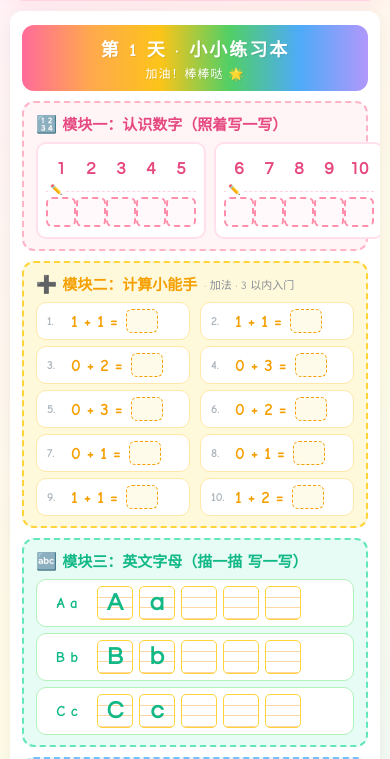
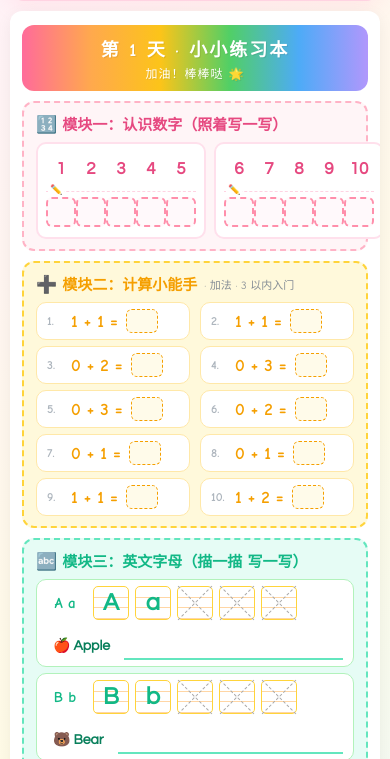
Before and after one commit to lvrice/suuny-homework, a plain HTML site: page index.html in a window 390 px wide. Shown: the part 85-844 px from the top of the page. Drawn offline with Linux system fonts and the light colour scheme.

Commit message:
feat: 模块三字母练习格改为对角引导线，单词书写格改为横线
- 字母练习空白格替换为 X 形虚线对角线引导
- 单词书写格从多个方框改为一条横线
- 新增 .four-line.diagonal 和 .word-line 样式

Made-with: Cursor

```diff
--- a/script.js
+++ b/script.js
@@ -104,8 +104,37 @@ function getMathThemeForDay(day) {
 }
 
 /* ============================================================
- * 模块三：英文字母
+ * 模块三：英文字母（每个字母配一个简单单词 + emoji）
  * ============================================================ */
+const LETTER_WORDS = {
+  A: { word: "Apple",    emoji: "🍎" },
+  B: { word: "Bear",     emoji: "🐻" },
+  C: { word: "Cat",      emoji: "🐱" },
+  D: { word: "Dog",      emoji: "🐶" },
+  E: { word: "Egg",      emoji: "🥚" },
+  F: { word: "Fish",     emoji: "🐟" },
+  G: { word: "Grape",    emoji: "🍇" },
+  H: { word: "Hat",      emoji: "🎩" },
+  I: { word: "Ice",      emoji: "🧊" },
+  J: { word: "Juice",    emoji: "🧃" },
+  K: { word: "Kite",     emoji: "🪁" },
+  L: { word: "Lion",     emoji: "🦁" },
+  M: { word: "Moon",     emoji: "🌙" },
+  N: { word: "Nose",     emoji: "👃" },
+  O: { word: "Orange",   emoji: "🍊" },
+  P: { word: "Pig",      emoji: "🐷" },
+  Q: { word: "Queen",    emoji: "👸" },
+  R: { word: "Rabbit",   emoji: "🐰" },
+  S: { word: "Sun",      emoji: "☀️" },
+  T: { word: "Tree",     emoji: "🌳" },
+  U: { word: "Umbrella", emoji: "☂️" },
+  V: { word: "Violin",   emoji: "🎻" },
+  W: { word: "Water",    emoji: "💧" },
+  X: { word: "Fox",      emoji: "🦊" },
+  Y: { word: "Yak",      emoji: "🐂" },
+  Z: { word: "Zebra",    emoji: "🦓" },
+};
+
 function getLettersForDay(day) {
   const start = CFG.letterStart;
   const end = CFG.letterEnd;
@@ -225,10 +254,12 @@ function renderMath(day) {
 
 function renderLetters(day) {
   const letters = getLettersForDay(day);
-  const blanks = Array(3).fill('<div class="four-line blank"></div>').join("");
+  const blanks = Array(3).fill('<div class="four-line diagonal"></div>').join("");
   return `
     <div class="letters-list">
-      ${letters.map(({ upper, lower }) => `
+      ${letters.map(({ upper, lower }) => {
+        const info = LETTER_WORDS[upper] || { word: "", emoji: "" };
+        return `
         <div class="letter-row">
           <div class="letter-label">${upper} ${lower}</div>
           <div class="four-line-row">
@@ -236,8 +267,10 @@ function renderLetters(day) {
             <div class="four-line demo">${lower}</div>
             ${blanks}
           </div>
+          <div class="letter-word">${info.emoji} ${info.word}</div>
+          <div class="word-line"></div>
         </div>
-      `).join("")}
+      `}).join("")}
     </div>
   `;
 }
--- a/styles.css
+++ b/styles.css
@@ -277,8 +277,27 @@ html, body {
   color: #12b886;
   font-weight: bold;
   flex-shrink: 0;
-  min-width: 32px;
+  min-width: 26px;
   text-align: center;
+}
+
+.letter-word {
+  font-size: 11px;
+  font-weight: bold;
+  color: #087f5b;
+  flex-shrink: 0;
+  text-align: center;
+  font-family: "Sassoon Primary", "Century Gothic", "Trebuchet MS", sans-serif;
+  white-space: nowrap;
+  margin-left: 4px;
+}
+
+.word-line {
+  flex: 1;
+  min-width: 40px;
+  height: 26px;
+  border-bottom: 2px solid #63e6be;
+  margin-left: 4px;
 }
 
 .four-line-row {
@@ -311,6 +330,26 @@ html, body {
 
 .four-line.demo { color: #12b886; }
 .four-line.blank { color: #cdd7e1; }
+
+.four-line.diagonal {
+  position: relative;
+  color: transparent;
+}
+
+.four-line.diagonal::before,
+.four-line.diagonal::after {
+  content: "";
+  position: absolute;
+  left: 50%;
+  top: 50%;
+  width: 141%;
+  height: 0;
+  border-top: 1px dashed #aaa;
+  transform-origin: center center;
+}
+
+.four-line.diagonal::before { transform: translate(-50%, -50%) rotate(45deg); }
+.four-line.diagonal::after  { transform: translate(-50%, -50%) rotate(-45deg); }
 
 /* ===== 模块四：汉字（米字格） ===== */
 .chars-list {
@@ -1007,7 +1046,21 @@ html, body {
 
   .letter-label {
     font-size: 15px;
-    min-width: 40px;
+    min-width: 36px;
+  }
+
+  .letter-word {
+    font-size: 14px;
+    margin-left: 6px;
+  }
+
+  .word-line {
+    min-width: 50px;
+    height: 30px;
+  }
+
+  .letter-row {
+    flex-wrap: wrap;
   }
 
   .four-line-row { gap: 6px; }
```
